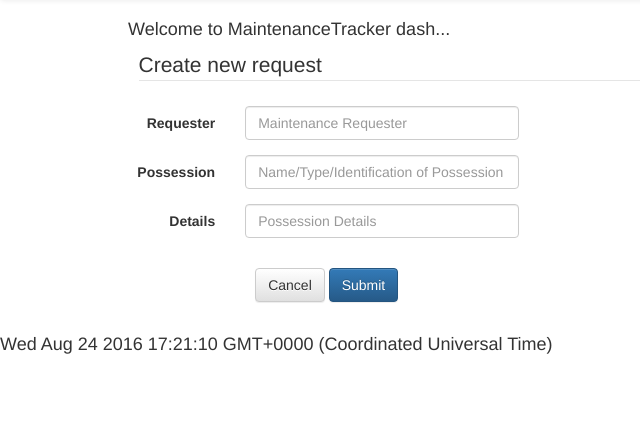
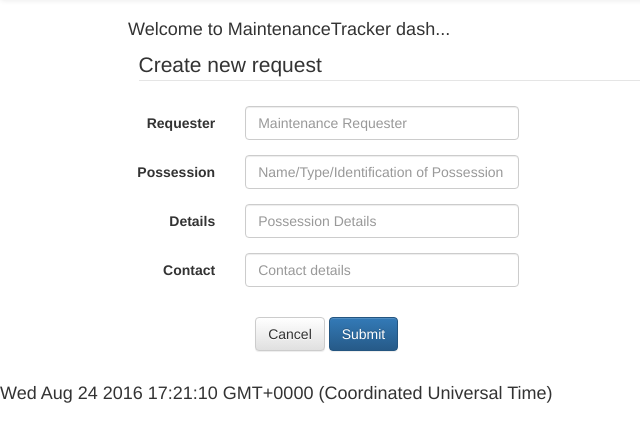
Before and after one commit to IniOluwa/bc-19-maintenance-tracker, a Node server app: page /dash in a window 1280 px wide. Shown: the part 52-494 px from the top of the page, without its empty margins (0-640 px from the left). Run offline with Node 20, Linux system fonts and the light colour scheme; some libraries are stand-ins or nearby versions.

Commit message:
User dashboard request form updated with contact field

```diff
--- a/views/dash.ejs
+++ b/views/dash.ejs
@@ -9,8 +9,8 @@
       <fieldset>
         <legend>Create new request</legend>
         <div class="form-group">
-        <div class="form-group">
-          <label for="" class="col-lg-2 control-label">Requester</label>
+          <div class="form-group">
+            <label for="" class="col-lg-2 control-label">Requester</label>
            <div class="col-lg-5">
               <input name="requester" type="text" class="form-control" id="" placeholder="Maintenance Requester">
             </div>
@@ -29,7 +29,15 @@
               <input name="details" type="text" class="form-control" id="" placeholder="Possession Details">
             </div>
           </div>
+
+          <div class="form-group">
+          <label for="" class="col-lg-2 control-label">Contact</label>
+           <div class="col-lg-5">
+              <input name="contact" type="text" class="form-control" id="" placeholder="Contact details">
+            </div>
+          </div>
         </div>
+
 
         <div class="form-group">
           <div class="col-lg-5 col-lg-offset-2">
@@ -41,7 +49,6 @@
     </form>
     </div>
     <h4><%= Date(Date.now()) %></h4>
-
     <footer> <% include ./partials/footer %> </footer>
   </body>
 </html>
```
